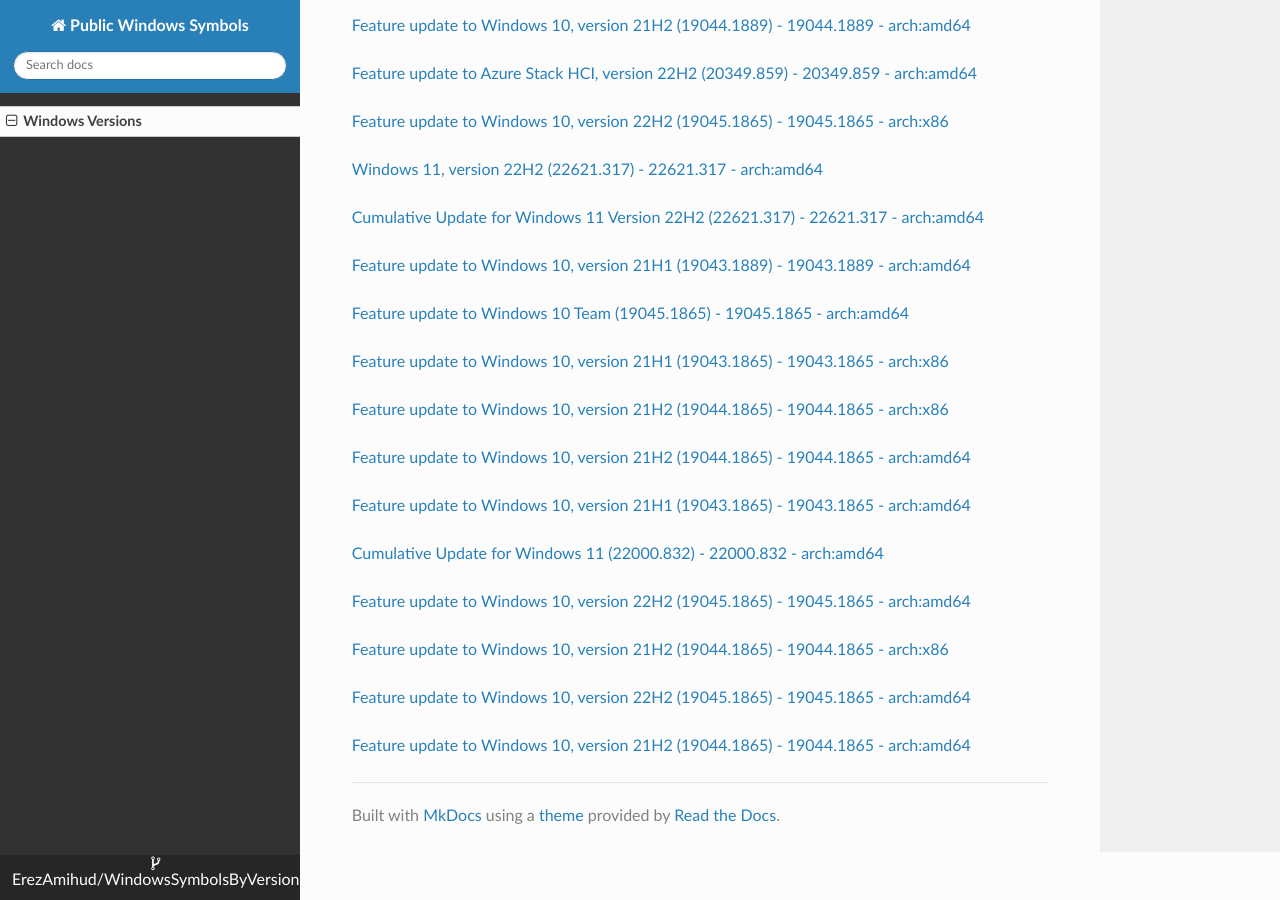
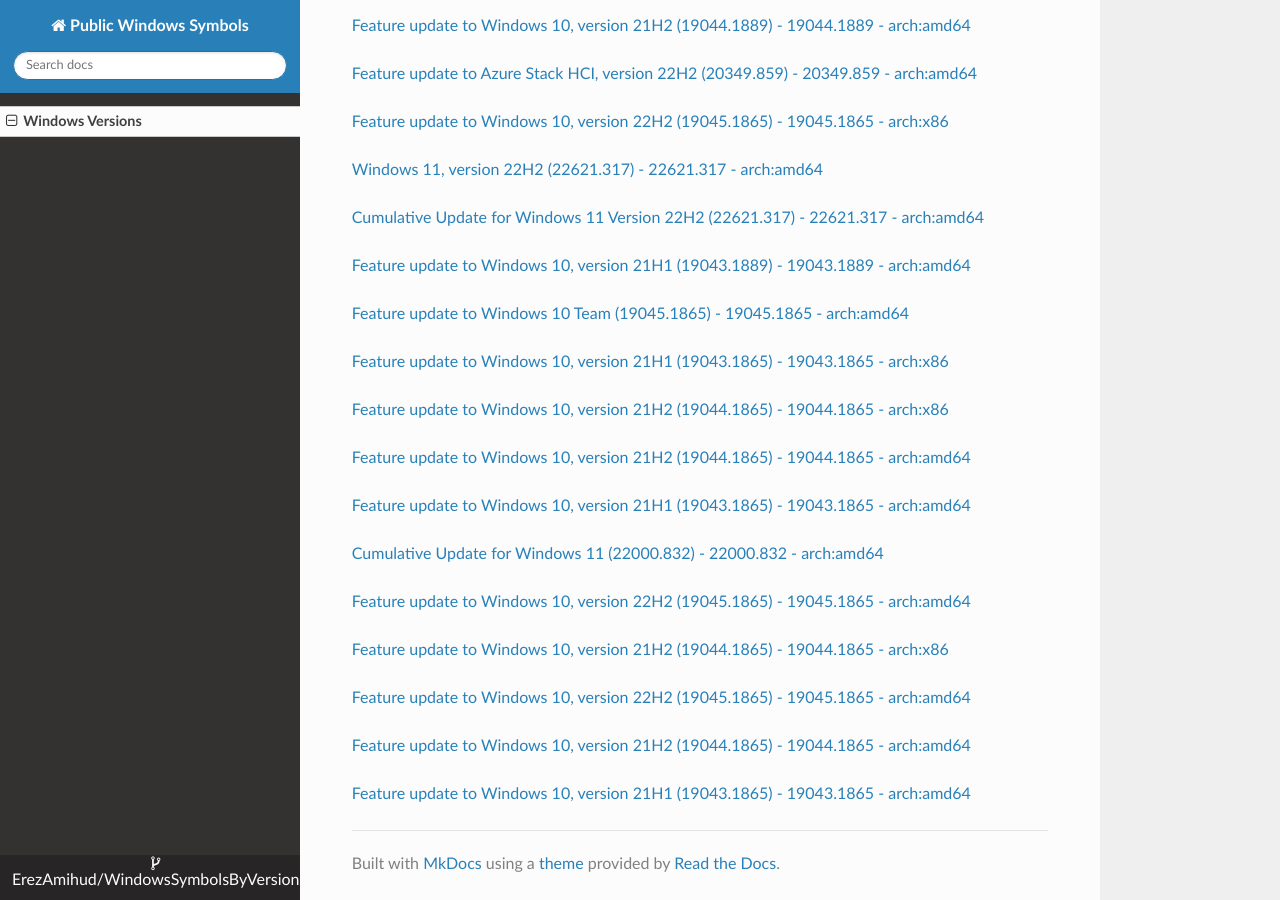
Before and after one commit to ErezAmihud/WindowsSymbolsByVersion, an MkDocs documentation site: the page built from docs/index.md, in a window 1280 px wide and 900 px high, scrolled down 57317 px. Built offline with MkDocs 1.6.1, drawn with Linux system fonts in a browser that asks for light colours; nearby versions of some CDN libraries.

Commit message:
Automated commit, add manifest for f85e3f75-e3e6-42c9-94b8-b36c0146971e

```diff
--- a/docs/index.md
+++ b/docs/index.md
@@ -3400,3 +3400,6 @@
 
 
 [Feature update to Windows 10, version 21H2 (19044.1865) - 19044.1865 - arch:amd64](https://github.com/ErezAmihud/WindowsSymbolsByVersion/blob/main/manifests/3ba7c542-eed4-4fca-a9cb-2587d53ec522.manifest)
+
+
+[Feature update to Windows 10, version 21H1 (19043.1865) - 19043.1865 - arch:amd64](https://github.com/ErezAmihud/WindowsSymbolsByVersion/blob/main/manifests/f85e3f75-e3e6-42c9-94b8-b36c0146971e.manifest)
```
Also changed, not shown: process_builds.json (+1 -1 lines).
